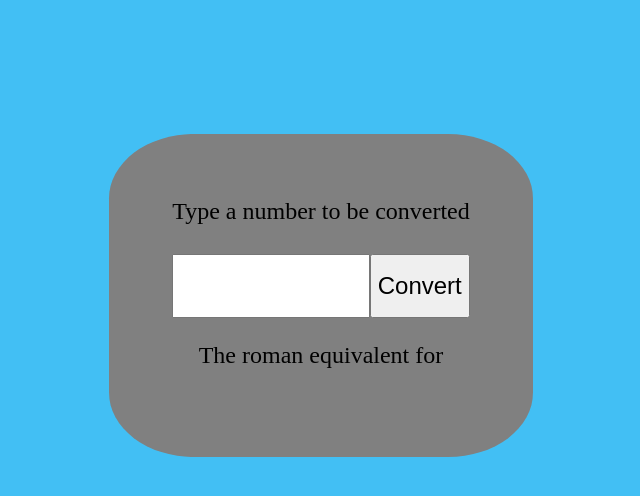
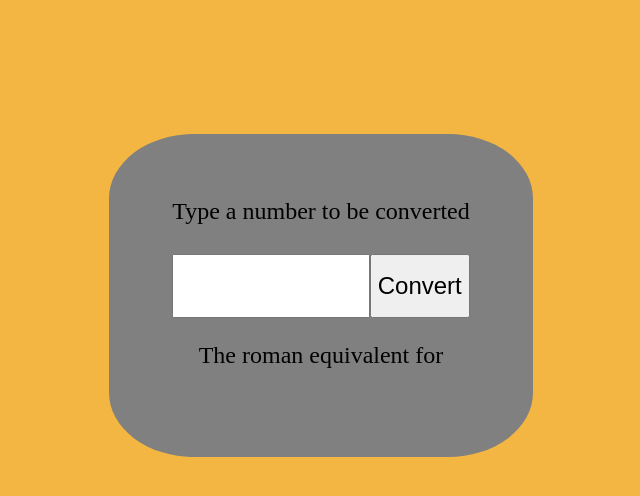
Before and after one commit to Bierwurst/j-schuler, a plain HTML site: page index.html in a window 1280 px wide. Shown: the whole page, without its empty margins (319-959 px from the left). Drawn offline with Linux system fonts and the light colour scheme.

Commit message:
test for now

```diff
--- a/index.css
+++ b/index.css
@@ -1,5 +1,5 @@
 body {
-	background-color: #42bff4;
+	background-color: #f4b642;
 }
 
 form {
```
